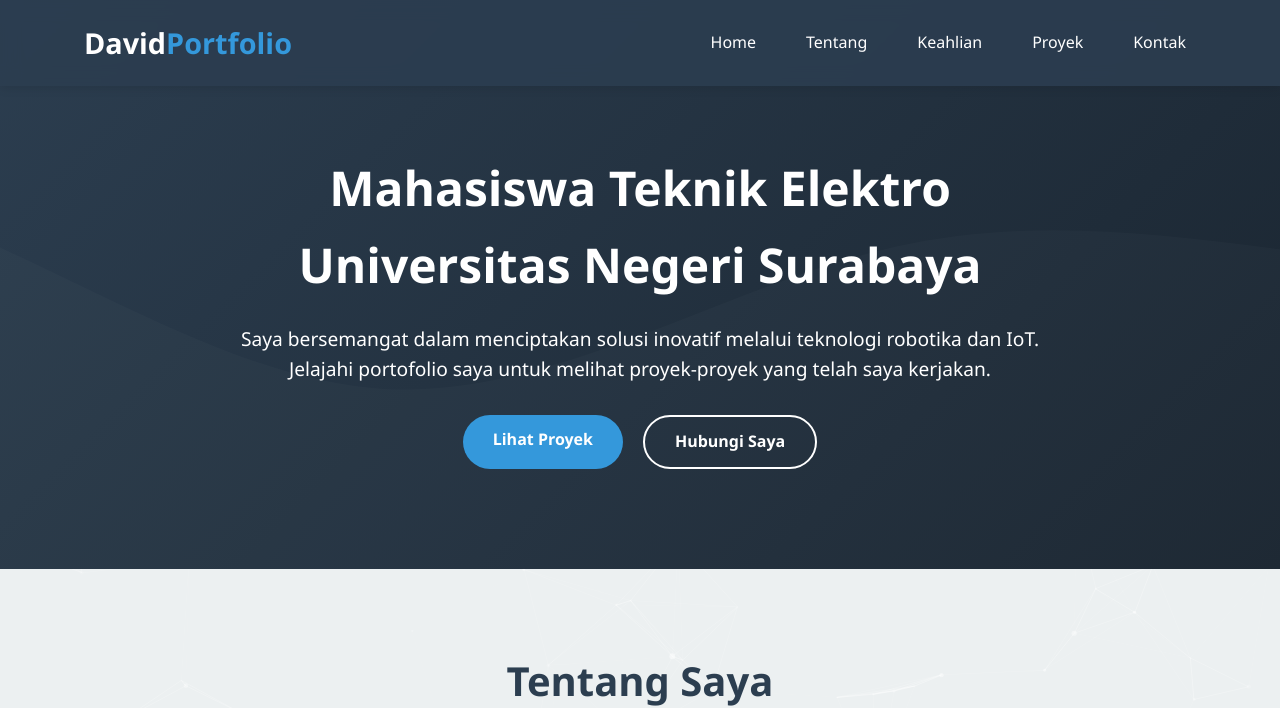
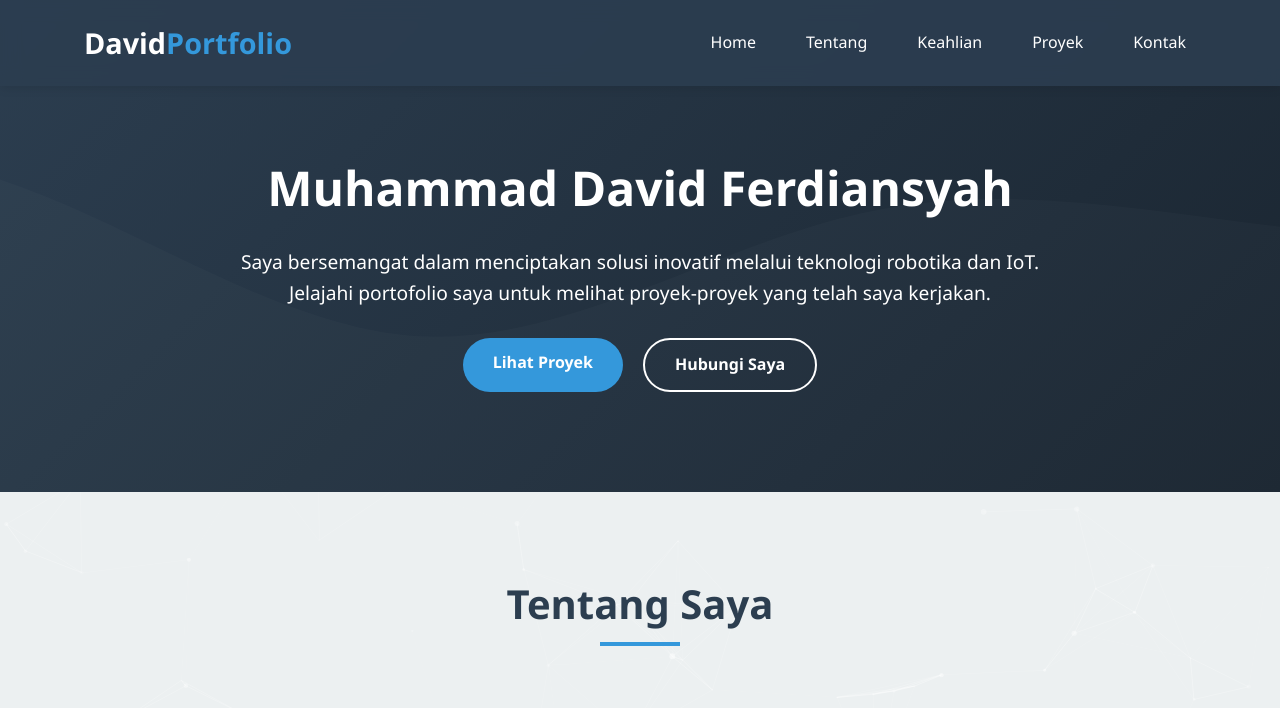
Before and after one commit to DavidanakIndonesia/porto, a plain HTML site: page index.html in a window 1280 px wide. Shown: the top 708 px of the page. Drawn offline with nearby package versions, Linux system fonts and the light colour scheme.

Commit message:
Update index.html
Nama

```diff
--- a/index.html
+++ b/index.html
@@ -919,7 +919,7 @@
     <section class="hero" id="home">
         <div class="container">
             <div class="hero-content">
-                <h1>Mahasiswa Teknik Elektro Universitas Negeri Surabaya</h1>
+                <h1>Muhammad David Ferdiansyah</h1>
                 <p>Saya bersemangat dalam menciptakan solusi inovatif melalui teknologi robotika dan IoT. Jelajahi portofolio saya untuk melihat proyek-proyek yang telah saya kerjakan.</p>
                 <div class="hero-buttons">
                     <a href="#projects" class="btn btn-primary">Lihat Proyek</a>
```
